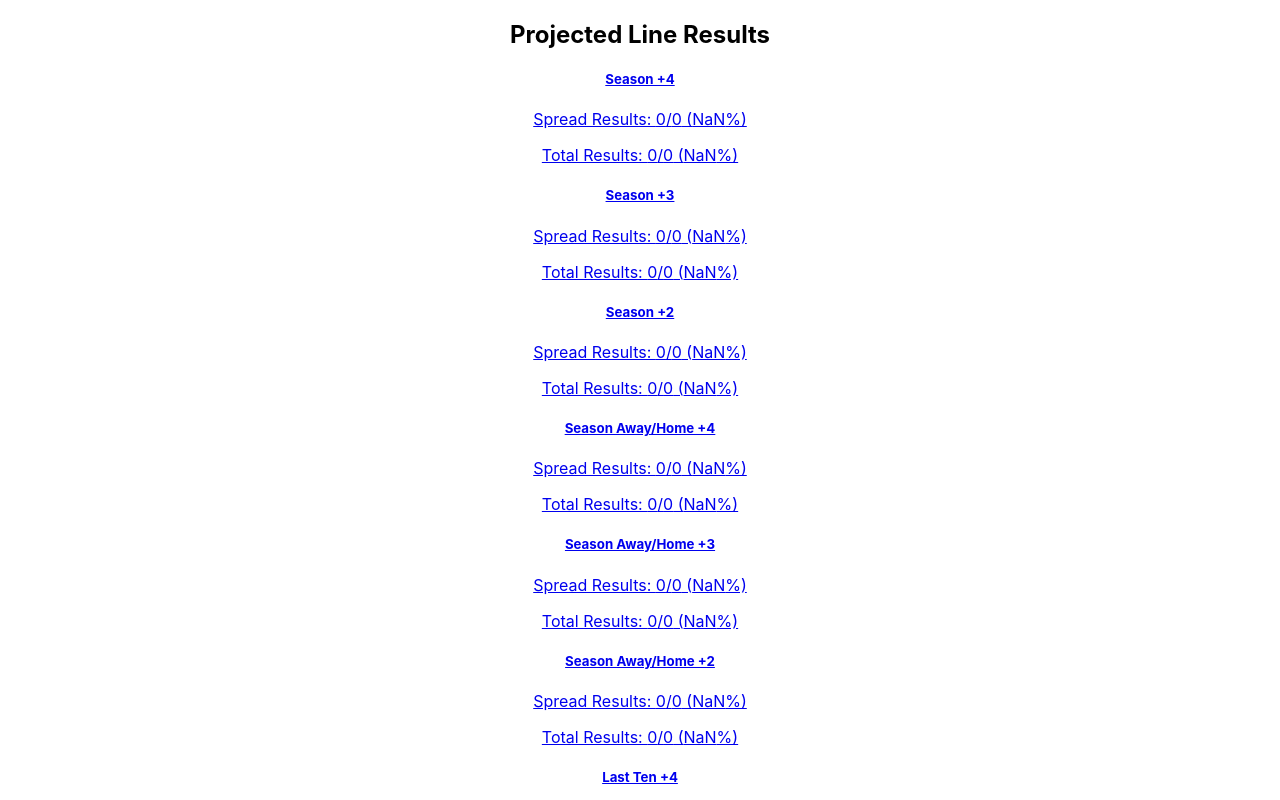
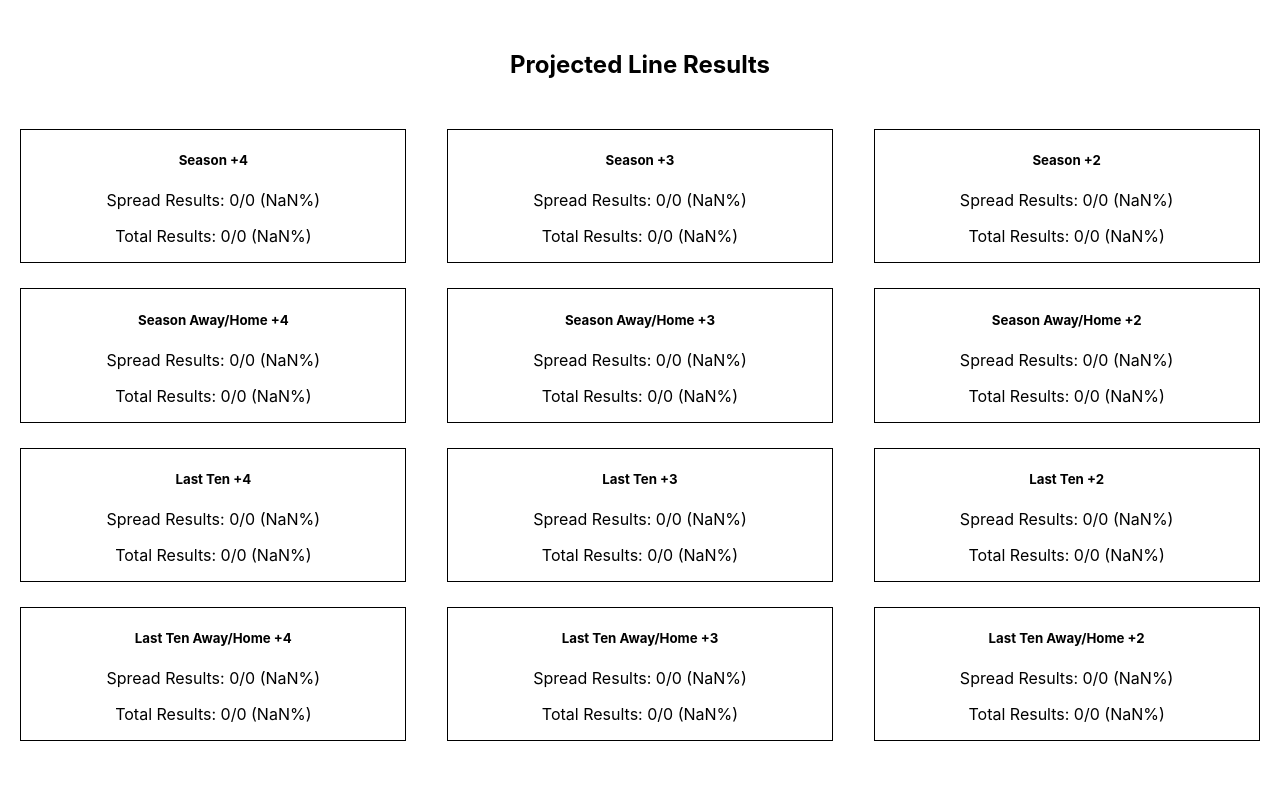
Before and after one commit to aaronw4/NBA-back-testing, a React (Create React App) app in the folder sportsbook/: page /results in a window 1280 px wide. Shown: the top 800 px of the page. Built offline with nearby package versions, Linux system fonts and the light colour scheme; no server answers.

Commit message:
Added CSS for results page

```diff
--- a/sportsbook/src/App.css
+++ b/sportsbook/src/App.css
@@ -1,3 +1,18 @@
 .App {
   text-align: center;
 }
+.header {
+  margin: 50px 0;
+}
+.resultsCont {
+  display: flex;
+  flex-wrap: wrap;
+  justify-content: space-around;
+}
+.resultsItem {
+  flex-basis: 30%;
+  border: 1px black solid;
+  margin-bottom: 25px;
+  text-decoration: none;
+  color: inherit;
+}
```
